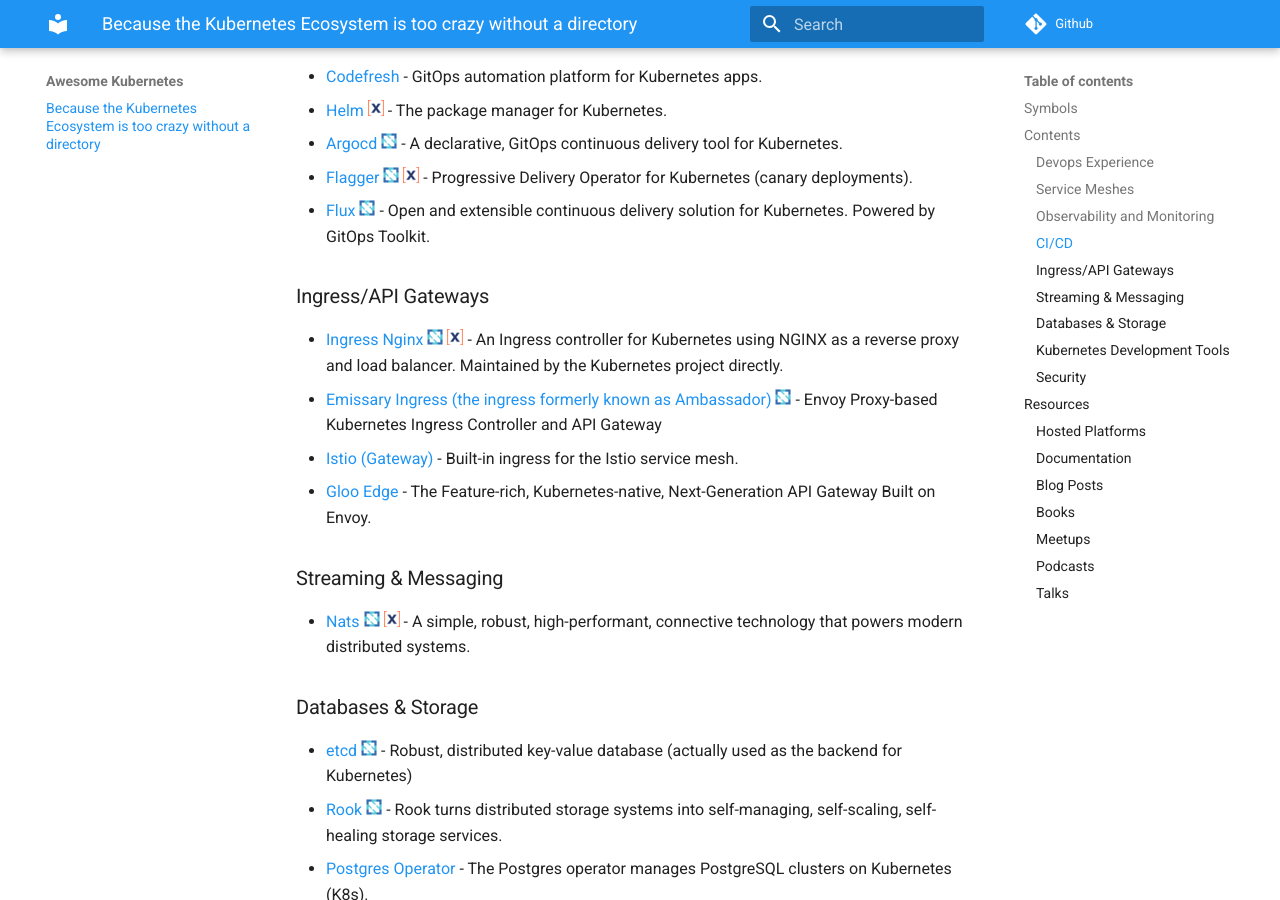
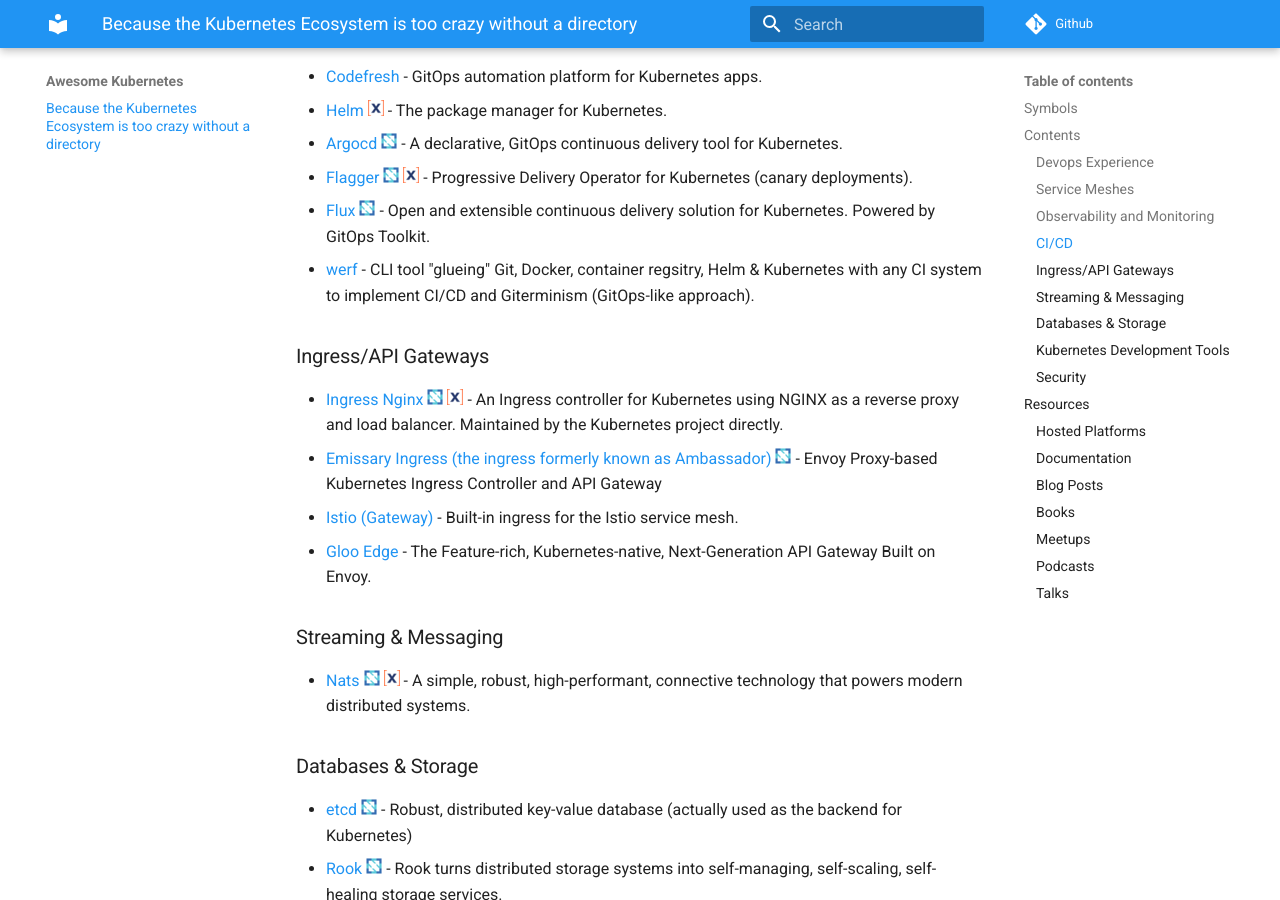
Before and after one commit to run-x/awesome-kubernetes, an MkDocs documentation site: the page built from docs/README.md, in a window 1280 px wide and 900 px high, scrolled down 2062 px. Built offline with MkDocs 1.6.1 and Material for MkDocs 9.7.7, drawn with Linux system fonts in a browser that asks for light colours; comment, search, counter and statistics services are not loaded.

Commit message:
Adding werf to CI/CD tools (#4)

```diff
--- a/docs/README.md
+++ b/docs/README.md
@@ -60,6 +60,7 @@
 - [Argocd](https://argoproj.github.io/argo-cd/) ![cncf](media/cncf_symbol.png) - A declarative, GitOps continuous delivery tool for Kubernetes.
 - [Flagger](https://flagger.app/) ![cncf](media/cncf_symbol.png) ![runx](media/runx_symbol.png) - Progressive Delivery Operator for Kubernetes (canary deployments).
 - [Flux](https://github.com/fluxcd/flux2) ![cncf](media/cncf_symbol.png) - Open and extensible continuous delivery solution for Kubernetes. Powered by GitOps Toolkit.
+- [werf](https://github.com/werf/werf) - CLI tool "glueing" Git, Docker, container regsitry, Helm & Kubernetes with any CI system to implement CI/CD and Giterminism (GitOps-like approach).
 
 ### Ingress/API Gateways
 - [Ingress Nginx](https://kubernetes.github.io/ingress-nginx/) ![cncf](media/cncf_symbol.png) ![runx](media/runx_symbol.png) - An Ingress controller for Kubernetes using NGINX as a reverse proxy and load balancer. Maintained by the Kubernetes project directly.
```
